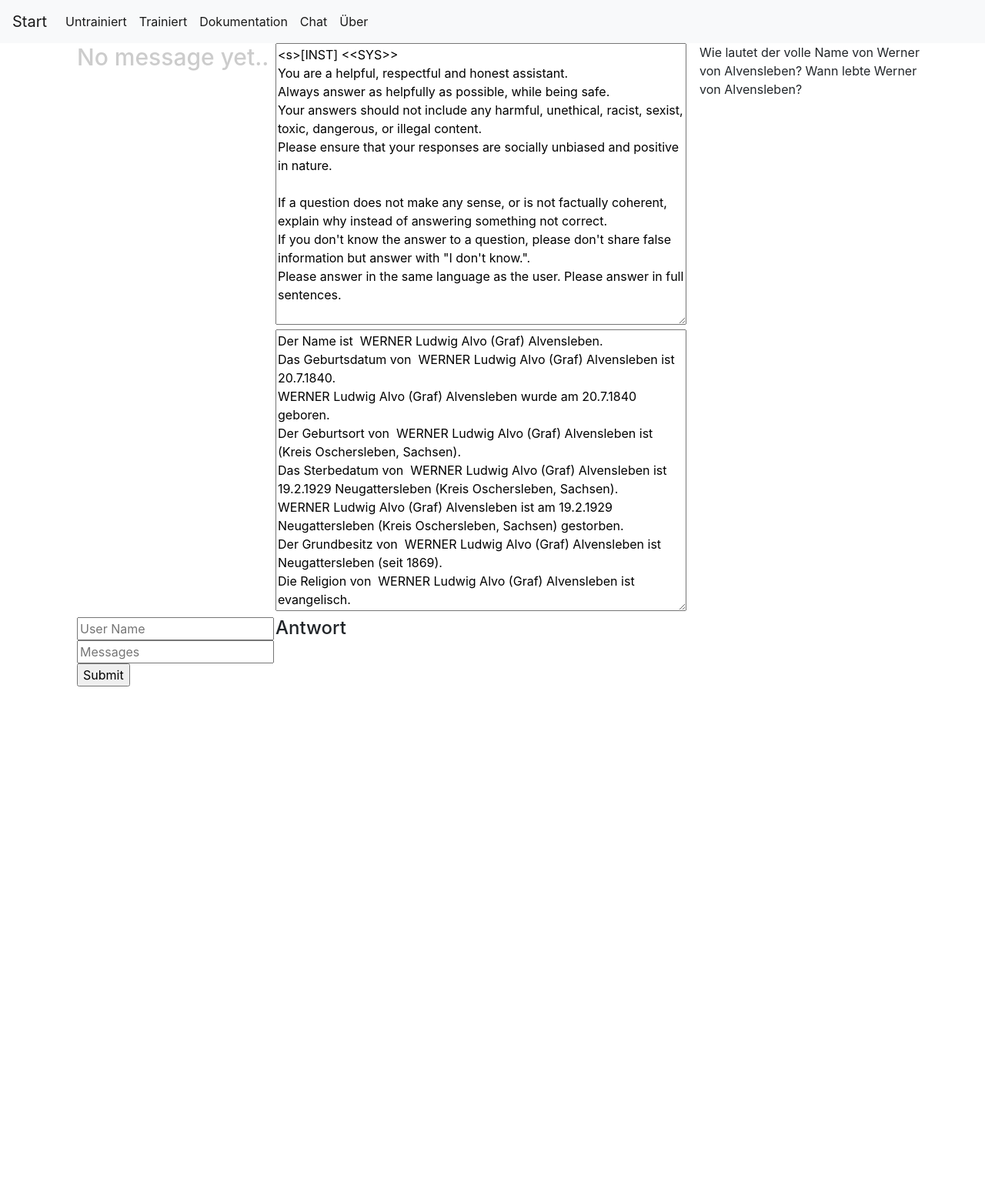
After one commit to temporis67/LexFlask, a Flask app: page /chat in a window 1280 px wide. The commit adds this page. Shown: the top 1545 px of the page at 77% size. Run offline with Flask 3, Linux system fonts and the light colour scheme; some libraries are stand-ins or nearby versions.

Commit message:
avoid loading the model twice added chat with flexible prompt & context

```diff
--- a/app.py
+++ b/app.py
@@ -1,16 +1,26 @@
 from flask import Flask, render_template, request
 import my_llama
+from flask_socketio import SocketIO
+from my_llama import Jarvis
 from llama_cpp import Llama
 
 app = Flask(__name__)
 app.config['SECRET_KEY'] = 'vnkdjnfjknfl1232#'
 
+socketio = SocketIO(app)
+
 antwort1 = ""
 infotext = my_llama.info_text
+
+my_jarvis = Jarvis()
 
 @app.route('/')
 def index():  # put application's code here
     return render_template('index.html')
+
+@app.route('/chat',  methods=['POST', 'GET'])
+def chat():
+    return render_template('chat.html')
 
 
 @app.route('/about')
@@ -27,7 +37,7 @@ def step1():
         question = "Wer lebte in Preußen?"
 
     print("Frage: %s" % question)
-    answer = my_llama.run_step1(question)
+    answer = my_llama.run_step1(question,my_jarvis.llm)
 
     return render_template("step1.html", question=question, answer=answer)
 
@@ -46,10 +56,45 @@ def step2():
         answer_old = "Unsinn"
 
     print("Frage: %s" % question)
-    answer = my_llama.run_step2(question, context)
+    answer = my_llama.run_step2(question, context, my_jarvis.llm)
 
     return render_template("step2.html", question=question, answer=answer, answer_old=answer_old, infotext=context)
 
 
+
+## for chat
+
+
+def messageReceived(methods=['GET', 'POST']):
+    print('message was received!!!')
+
+@socketio.on('my event')
+def handle_my_custom_event(json, methods=['GET', 'POST']):
+    print('received my event: ' + str(json))
+
+    message = dict(json)
+    if 'message' in message and message['message'] is not '':
+        question =  message['message']
+        # print('Message: ' + repr(message) + ' ## ' + question)
+        if 'prompt' in message:
+            prompt = message['prompt']
+            context = message['context']
+            ## ask question my_llama
+            answer = my_jarvis.ask(question, prompt, context)
+        else:
+            answer = "Kein Prompt bekommen."
+        print('Answer:' + answer)
+
+        ## append answer
+        json['message'] = question
+        json['answer'] = answer
+
+
+    socketio.emit('my response', json, callback=messageReceived)
+
 if __name__ == '__main__':
-    app.run(host="0.0.0.0", port="80", debug=False)
+    socketio.run(app, debug=False)
+
+
+# if __name__ == '__main__':
+#     app.run(host="0.0.0.0", port="80", debug=False)
--- a/my_llama.py
+++ b/my_llama.py
@@ -1,6 +1,5 @@
 from llama_cpp import Llama
 import time
-
 
 # LLM settings for GPU
 n_gpu_layers = 43  # Change this value based on your model and your GPU VRAM pool.
@@ -8,7 +7,6 @@ n_batch = 512  # Should be between 1 and n_ctx, consider the amount of VRAM in y
 
 # model_name = "spicyboros-13b-2.2.Q5_K_M.gguf"
 model_name = "Llama-2-13b-chat-german-GGUF.q5_K_M.bin"
-
 
 template0 = """
 <s>[INST] <<SYS>>
@@ -63,7 +61,6 @@ Answer in german language.
 Helpful answer:
 """
 
-
 info_text = """
 Es folgt eine Aufzählung der preußischen Könige mit ihren Geburtstagen und Sterbedaten:
 Friedrich I. wurde am 11. Juli 1657 geboren und verstarb am 25. Februar 1713.
@@ -77,18 +74,61 @@ Friedrich III. wurde am 18. Oktober 1831 geboren und verstarb am 15. Juni 1888.
 Wilhelm II. wurde am 27. Januar 1859 geboren und verstarb am 4. Juni 1941.
 Werner von Alvensleben wurde am 20.7.1840 geboren und verstarb am 19.2.1929.
 """
-def run_step(prompt, question):
 
+
+## Init Llama for Chat
+
+
+class Jarvis:
+    llm = None
+
+    def ask(self, question, prompt, context):
+        time_start = time.time()
+
+        my_prompt = prompt.format(question=question, context=context)
+
+        print("Prompt: %s" % my_prompt)
+        # generate a response
+        output = self.llm(my_prompt,
+                          max_tokens=256,
+                          # stop=["Q:", "\n"],
+                          echo=False,
+                          temperature=0,
+                          top_p=0,
+                          top_k=1,
+                          )
+
+        time_query = time.time() - time_start
+        print("Query executed in %s seconds" % time_query)
+
+        # display the response
+        answer = output["choices"][0]["text"]
+
+        return answer
+
+    def get_llm(self):
+        return self.llm
+
+    def __init__(self):
+        time_start = time.time()
+        print("Loading model: %s" % model_name)
+        # load the large language model file
+        self.llm = Llama(model_path="models/" + model_name,
+                       n_ctx=2048,
+                       n_gpu_layers=n_gpu_layers,
+                       n_batch=n_batch,
+                       verbose=True)
+        time_to_load = time.time() - time_start
+        print("loaded model %s in %s seconds" % (model_name, time_to_load))
+
+
+def run_step(prompt, question, my_llm):
     time_start = time.time()
     print("Prompt: %s" % prompt)
 
     print("Loading model: %s" % model_name)
     # load the large language model file
-    LLM = Llama(model_path="models/" + model_name,
-                n_ctx=2048,
-                n_gpu_layers=n_gpu_layers,
-                n_batch=n_batch,
-                verbose=False)
+    LLM = my_llm
     time_to_load = time.time() - time_start
     print("loaded model %s in %s seconds" % (model_name, time_to_load))
 
@@ -102,7 +142,7 @@ def run_step(prompt, question):
                  top_k=1,
                  )
 
-    time_query= time.time() - time_start - time_to_load
+    time_query = time.time() - time_start - time_to_load
     print("Query executed in %s seconds" % time_query)
 
     # display the response
@@ -120,10 +160,11 @@ def run_step(prompt, question):
     return answer
 
 
-def run_step1(question):
+def run_step1(question, llm):
     prompt = template0.format(question=question)
-    return run_step(prompt, question)
+    return run_step(prompt, question, llm)
 
-def run_step2(question, context):
+
+def run_step2(question, context, llm):
     prompt = template01.format(question=question, context=context)
-    return run_step(prompt, question)
+    return run_step(prompt, question, llm)
--- /dev/null
+++ b/static/css/style.css
@@ -0,0 +1,18 @@
+.container {  display: grid;
+  grid-template-columns: 1fr 1fr;
+  grid-template-rows: 1fr 1fr;
+  gap: 2px 2px;
+  grid-auto-flow: row;
+  grid-template-areas:
+    "A1 A2"
+    "A3 A4";
+  width: 100%;
+}
+
+.A1 { grid-area: A1; }
+
+.A2 { grid-area: A2; }
+
+.A3 { grid-area: A3; }
+
+.A4 { grid-area: A4; }
--- a/templates/base.html
+++ b/templates/base.html
@@ -7,6 +7,10 @@
 
     <!-- Bootstrap CSS -->
     <link rel="stylesheet" href="https://stackpath.bootstrapcdn.com/bootstrap/4.3.1/css/bootstrap.min.css" integrity="sha384-ggOyR0iXCbMQv3Xipma34MD+dH/1fQ784/j6cY/iJTQUOhcWr7x9JvoRxT2MZw1T" crossorigin="anonymous">
+    <script src="https://ajax.googleapis.com/ajax/libs/jquery/3.7.1/jquery.min.js"></script>
+    <script src="https://cdnjs.cloudflare.com/ajax/libs/socket.io/4.7.2/socket.io.js" integrity="sha512-zoJXRvW2gC8Z0Xo3lBbao5+AS3g6YWr5ztKqaicua11xHo+AvE1b0lT9ODgrHTmNUxeCw0Ry4BGRYZfXu70weg==" crossorigin="anonymous" referrerpolicy="no-referrer"></script>
+
+      <link rel="stylesheet" href="{{ url_for('static', filename='css/style.css') }}"/>
 
     <title>{% block title %} {% endblock %}</title>
   </head>
@@ -30,9 +34,12 @@
                     <a class="nav-link" href="documentation/preussenki.ipynb">Dokumentation</a>
                 </li>
                 <li class="nav-item active">
+                    <a class="nav-link" href="{{ url_for('chat')}}">Chat</a>
+                </li>
+
+                <li class="nav-item active">
                     <a class="nav-link" href="{{ url_for('about')}}">Über</a>
                 </li>
-
             </ul>
         </div>
     </nav>
--- /dev/null
+++ b/templates/chat.html
@@ -0,0 +1,104 @@
+{% extends 'base.html' %}
+
+{% block content %}
+
+        <form action="" method="POST">
+        <div class="container">
+
+
+          <div class="A1">
+              <h3 style='color: #ccc;font-size: 30px;'>No message yet..</h3>
+              <div class="message_holder"></div>
+          </div>
+            <div class="A2">
+
+                <textarea class="prompt_template" rows="15" cols="50"><s>[INST] <<SYS>>
+You are a helpful, respectful and honest assistant.
+Always answer as helpfully as possible, while being safe.
+Your answers should not include any harmful, unethical, racist, sexist, toxic, dangerous, or illegal content.
+Please ensure that your responses are socially unbiased and positive in nature.
+
+If a question does not make any sense, or is not factually coherent,
+explain why instead of answering something not correct.
+If you don't know the answer to a question, please don't share false information but answer with "I don't know.".
+Please answer in the same language as the user. Please answer in full sentences.
+
+Use the following pieces of information to answer the user's question:
+{context}
+<</SYS>>
+
+{question}[/INST] This is a answer </s>
+                </textarea>
+                <textarea  class="prompt_context" rows="15" cols="50">Der Name ist  WERNER Ludwig Alvo (Graf) Alvensleben.
+Das Geburtsdatum von  WERNER Ludwig Alvo (Graf) Alvensleben ist 20.7.1840.
+WERNER Ludwig Alvo (Graf) Alvensleben wurde am 20.7.1840  geboren.
+Der Geburtsort von  WERNER Ludwig Alvo (Graf) Alvensleben ist  (Kreis Oschersleben, Sachsen).
+Das Sterbedatum von  WERNER Ludwig Alvo (Graf) Alvensleben ist 19.2.1929 Neugattersleben (Kreis Oschersleben, Sachsen).
+WERNER Ludwig Alvo (Graf) Alvensleben ist am 19.2.1929 Neugattersleben (Kreis Oschersleben, Sachsen) gestorben.
+Der Grundbesitz von  WERNER Ludwig Alvo (Graf) Alvensleben ist Neugattersleben (seit 1869).
+Die Religion von  WERNER Ludwig Alvo (Graf) Alvensleben ist evangelisch.
+                </textarea>
+
+
+
+            </div>
+          <div class="A3">
+              <input type="text" class="username" placeholder="User Name"/>
+              <input type="text" class="message" placeholder="Messages"/>
+              <input type="submit"/>
+
+          </div>
+          <div class="A4">
+              <h4>Antwort</h4>
+              <div class="answer_holder"></div>
+          </div>
+
+
+        </div>
+        </form>
+    <div>
+        <p>
+        Wie lautet der volle Name von Werner von Alvensleben?
+        Wann lebte Werner von Alvensleben?
+        </p>
+    </div>
+
+
+
+    <!-- jQuery (necessary for Bootstrap's JavaScript plugins) -->
+    <script type="text/javascript">
+      var socket = io.connect('http://' + document.domain + ':' + location.port);
+
+      socket.on( 'connect', function() {
+        socket.emit( 'my event', {
+          data: 'User Connected'
+        } )
+
+        var form = $( 'form' ).on( 'submit', function( e )
+        {
+            e.preventDefault()
+            let user_name = $( 'input.username' ).val()
+            let user_input = $( 'input.message' ).val()
+            let user_prompt = $( 'textarea.prompt_template' ).val()
+            let user_context = $( 'textarea.prompt_context' ).val()
+            socket.emit( 'my event', {
+                message : user_input,
+                prompt : user_prompt, // WTF why is this not in the event load?
+                context : user_context,
+                user_name : user_name
+            } )
+            $( 'input.message' ).val( '' ).focus()
+        } )
+      } )
+
+      socket.on( 'my response', function( msg ) {
+        console.log( msg )
+        if( typeof msg.user_name !== 'undefined' ) {
+            $( 'h3' ).remove()
+            $( 'div.message_holder' ).append( '<div><b style="color: #000">'+msg.user_name+'</b> '+msg.message+'</div>' )
+            $( 'div.answer_holder' ).append( '<div><b style="color: #000">Jarvis:</b> '+msg.answer+'</div>' )
+        }
+      })
+    </script>
+
+{% endblock %}
--- a/templates/step2.html
+++ b/templates/step2.html
@@ -21,6 +21,7 @@
             </tr>
   <tr><th>Trainingstext</th><td>{{ infotext }}</td></tr>
 
+        <h4>Ende des Demonstrators</h4>
 
       </table>
 
```
